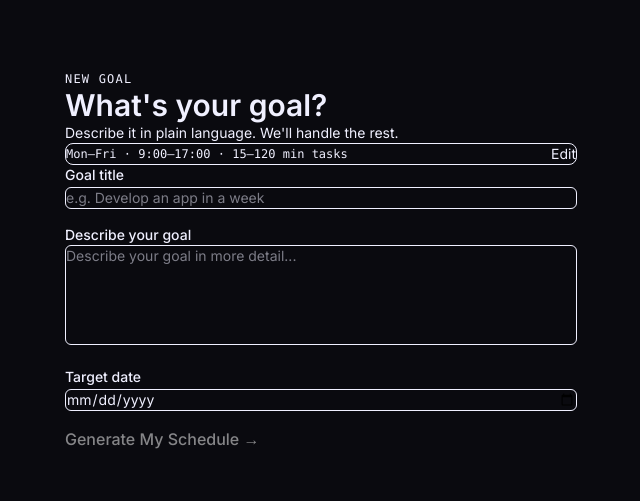
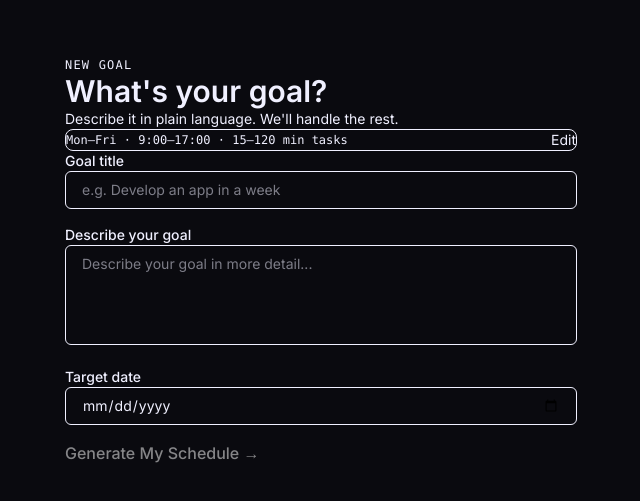
Before and after one commit to jsb58p/ai-calendar, a React (Vite) app in the folder frontend/: page / in a window 1280 px wide. Shown: the part 139-640 px from the top of the page, without its empty margins (319-959 px from the left). Built offline with nearby package versions, Linux system fonts and the light colour scheme; no server answers.

Commit message:
fix: all input text padding via inline styles

```diff
--- a/frontend/src/components/Settings/SettingsPanel.tsx
+++ b/frontend/src/components/Settings/SettingsPanel.tsx
@@ -227,7 +227,8 @@ export function SettingsPanel({ isOpen, onClose }: Props) {
               value={blackoutDateInput}
               onChange={(e) => setBlackoutDateInput(e.target.value)}
               min={new Date().toISOString().substring(0, 10)}
-              className="flex-1 bg-bg-muted border border-border-default rounded-md px-3 py-2 text-text-primary text-sm focus:outline-none focus:border-accent focus:ring-1 focus:ring-accent transition-colors duration-150"
+              className="flex-1 bg-bg-muted border border-border-default rounded-md text-text-primary text-sm focus:outline-none focus:border-accent focus:ring-1 focus:ring-accent transition-colors duration-150"
+              style={{ paddingLeft: '16px', paddingRight: '16px', paddingTop: '8px', paddingBottom: '8px' }}
             />
             <Button
               type="button"
--- a/frontend/src/components/ui/Input.tsx
+++ b/frontend/src/components/ui/Input.tsx
@@ -19,13 +19,14 @@ export default function Input({ label, id, error, hint, className = '', ...rest
       <input
         id={id}
         className={[
-          'w-full bg-bg-muted border border-border-default rounded-md px-4 py-2',
+          'w-full bg-bg-muted border border-border-default rounded-md',
           'text-text-primary placeholder-text-muted text-sm',
           'focus:outline-none focus:border-accent focus:ring-2 focus:ring-accent focus:bg-bg-elevated focus:border-l-2 focus:border-l-accent',
           'transition-all duration-150',
           error ? 'border-danger focus:border-danger focus:ring-danger' : '',
           className,
         ].join(' ')}
+        style={{ paddingLeft: '16px', paddingRight: '16px', paddingTop: '8px', paddingBottom: '8px' }}
         {...rest}
       />
       {error && <p className="text-danger text-xs mt-1">{error}</p>}
--- a/frontend/src/components/ui/Textarea.tsx
+++ b/frontend/src/components/ui/Textarea.tsx
@@ -19,13 +19,14 @@ export default function Textarea({ label, id, error, hint, className = '', ...re
       <textarea
         id={id}
         className={[
-          'w-full bg-bg-muted border border-border-default rounded-md px-4 py-2',
+          'w-full bg-bg-muted border border-border-default rounded-md',
           'text-text-primary placeholder-text-muted text-sm',
           'focus:outline-none focus:border-accent focus:ring-2 focus:ring-accent focus:bg-bg-elevated focus:border-l-2 focus:border-l-accent',
           'transition-all duration-150 resize-none min-h-[100px]',
           error ? 'border-danger focus:border-danger focus:ring-danger' : '',
           className,
         ].join(' ')}
+        style={{ paddingLeft: '16px', paddingRight: '16px', paddingTop: '8px', paddingBottom: '8px' }}
         {...rest}
       />
       {error && <p className="text-danger text-xs mt-1">{error}</p>}
```
